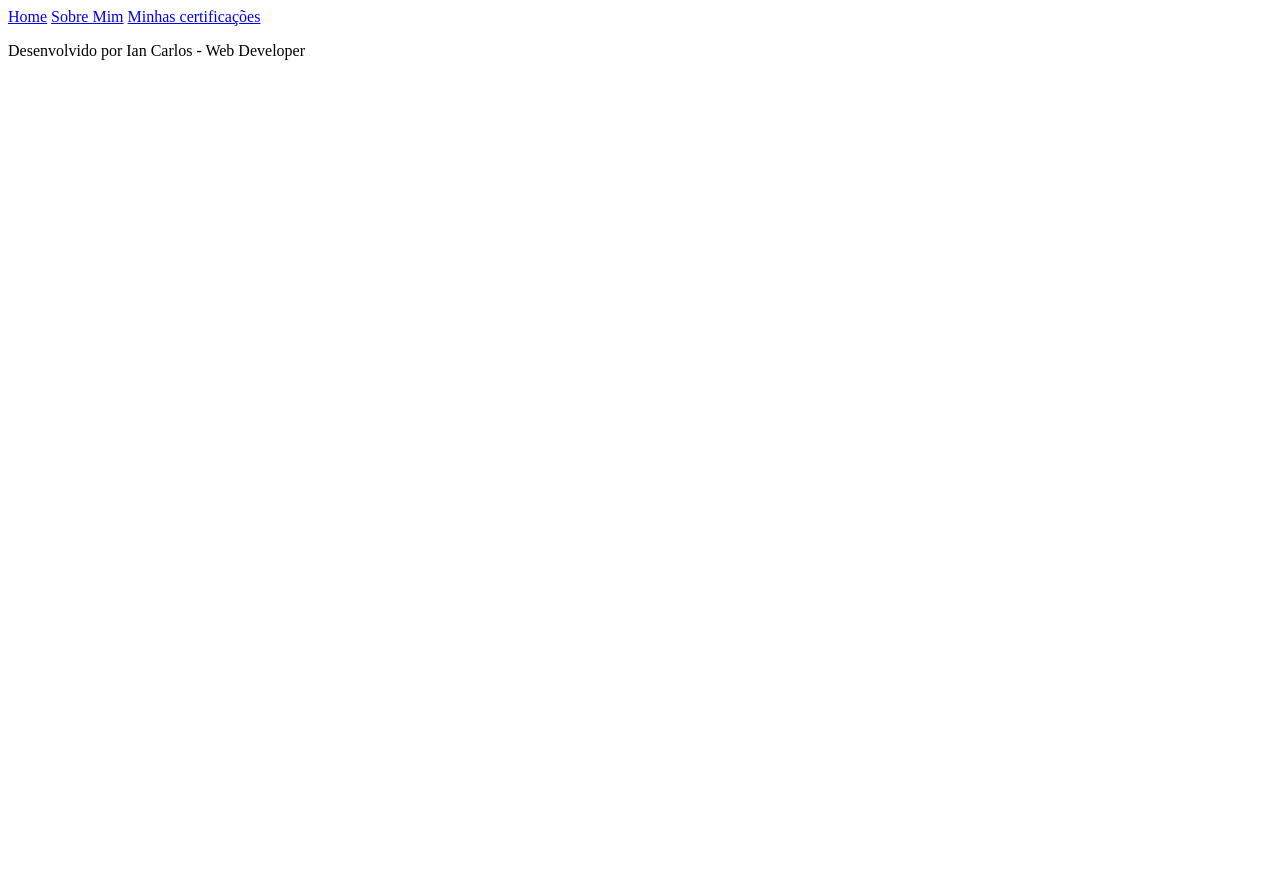
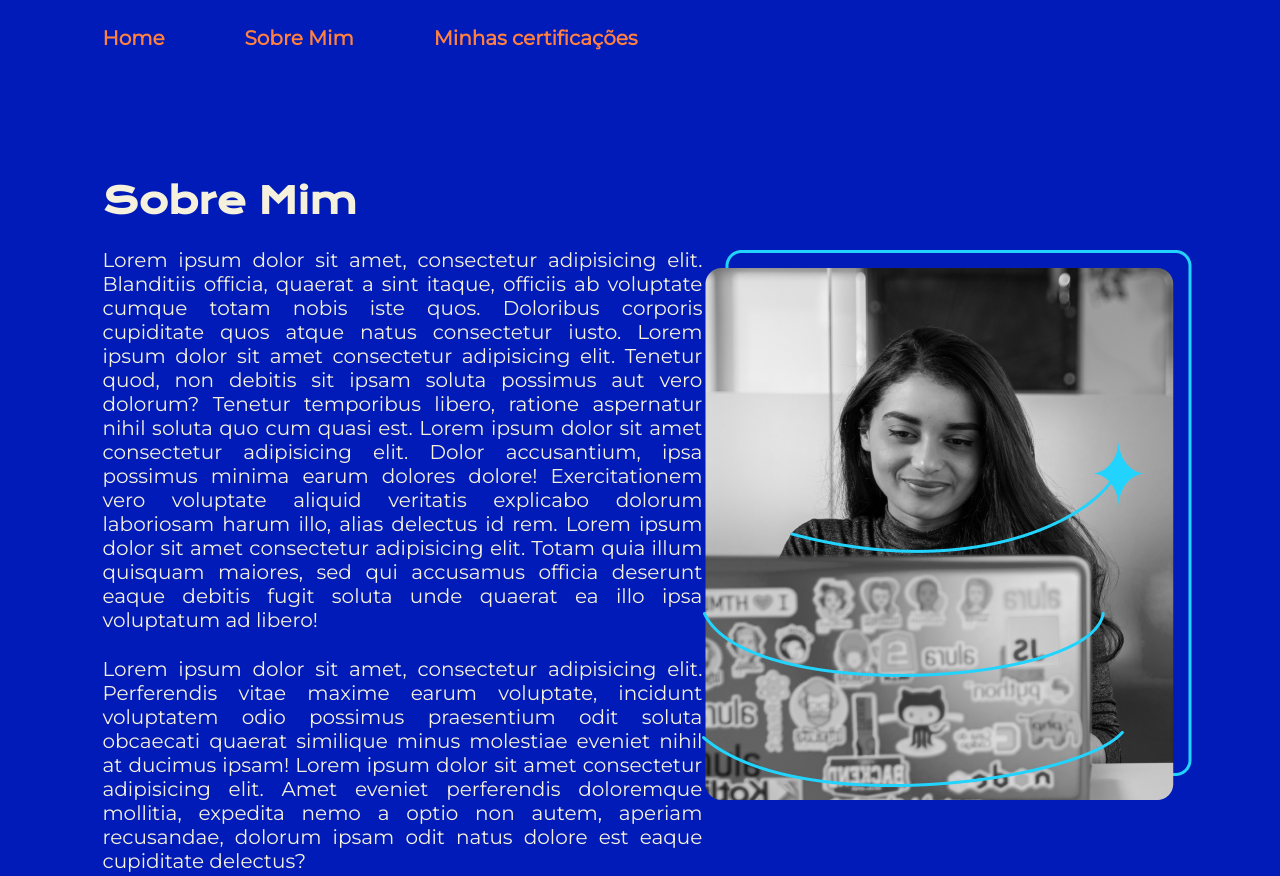
Before and after one commit to dev-iancarlossp/portfolio, a plain HTML site: page PROJ-001/about.html in a window 1280 px wide. Shown: the top 876 px of the page. Before the commit the page ends 800 px from the top, so only its background shows below. Drawn offline with nearby package versions, Linux system fonts and the light colour scheme.

Commit message:
atualizacao
nova estilizacao + variaveis
atualizacao - about html

```diff
--- a/PROJ-001/about.html
+++ b/PROJ-001/about.html
@@ -3,10 +3,11 @@
 <head>
     <meta charset="UTF-8">
     <meta name="viewport" content="width=device-width, initial-scale=1.0">
+    <link rel="stylesheet" href="styles/style.css">
     <title>Sobre Mim</title>
 </head>
 <body>
-    <header>
+    <header class="cabecalho">
         <nav class="cabecalho__menu">
             <a class="cabecalho__menu__link" href="index.html">Home</a>
             <a class="cabecalho__menu__link" href="about.html">Sobre Mim</a>
@@ -14,11 +15,18 @@
         </nav>
     </header>
 
-    <main>
-
+    <main class="apresentacao">
+        <section>
+            <div class="apresentacao__conteudo">
+                <h1 class="apresentacao__conteudo__titulo">Sobre Mim</h1>
+                <p class="apresentacao__conteudo__texto">Lorem ipsum dolor sit amet, consectetur adipisicing elit. Blanditiis officia, quaerat a sint itaque, officiis ab voluptate cumque totam nobis iste quos. Doloribus corporis cupiditate quos atque natus consectetur iusto. Lorem ipsum dolor sit amet consectetur adipisicing elit. Tenetur quod, non debitis sit ipsam soluta possimus aut vero dolorum? Tenetur temporibus libero, ratione aspernatur nihil soluta quo cum quasi est. Lorem ipsum dolor sit amet consectetur adipisicing elit. Dolor accusantium, ipsa possimus minima earum dolores dolore! Exercitationem vero voluptate aliquid veritatis explicabo dolorum laboriosam harum illo, alias delectus id rem. Lorem ipsum dolor sit amet consectetur adipisicing elit. Totam quia illum quisquam maiores, sed qui accusamus officia deserunt eaque debitis fugit soluta unde quaerat ea illo ipsa voluptatum ad libero!</p>
+                <p class="apresentacao__conteudo__texto">Lorem ipsum dolor sit amet, consectetur adipisicing elit. Perferendis vitae maxime earum voluptate, incidunt voluptatem odio possimus praesentium odit soluta obcaecati quaerat similique minus molestiae eveniet nihil at ducimus ipsam! Lorem ipsum dolor sit amet consectetur adipisicing elit. Amet eveniet perferendis doloremque mollitia, expedita nemo a optio non autem, aperiam recusandae, dolorum ipsam odit natus dolore est eaque cupiditate delectus?</p>
+            </div>
+        </section>
+        <img src="assets/foto-joana.png" alt="foto-joana">
     </main>
 
-    <footer>
+    <footer class="rodape">
         <p>Desenvolvido por Ian Carlos - Web Developer</p>
     </footer>
 </body>
--- a/PROJ-001/styles/style.css
+++ b/PROJ-001/styles/style.css
@@ -1,5 +1,16 @@
 @import url('https://fonts.googleapis.com/css2?family=Krona+One&display=swap');
 @import url('https://fonts.googleapis.com/css2?family=Montserrat:ital@0;1&display=swap');
+
+:root {
+    --cor-primaria: #001BB7;
+    --cor-secundaria: #F5F1DC;
+    --cor-terciaria: #FF8040;
+    --cor-destaque: #FF8040;
+    --cor-hover: #0046FF;
+
+    --fonte-principal: 'Krona One', sans-serif;
+    --fonte-secundaria: 'Montserrat', sans-serif;;
+}
 
 * {
     margin: 0;
@@ -7,8 +18,8 @@
 }
 
 body {
-    background-color: black;
-    color: #E6F1FF;
+    background-color: var(--cor-primaria);
+    color: var(--cor-secundaria);
     box-sizing: border-box;
 }
 
@@ -22,15 +33,17 @@ body {
 }
 
 .cabecalho__menu__link {
-    font-family: "Montserrat", sans-serif;
+    font-family: var(--fonte-secundaria);
     font-weight: 600;
     font-size: 20px;
-    color: #22D4FD;
+    color: var(--cor-terciaria);
     text-decoration: none;
+    transition: transform 0.3s ease;
 }
 
-.cabecalho__menu__link {
-
+.cabecalho__menu__link:hover {
+    transform: scale(1.1);
+    color: var(--cor-secundaria);
 }
 
 .apresentacao {
@@ -43,7 +56,7 @@ body {
 }
 
 .titulo-destaque {
-    color: #38C172;
+    color: var(--cor-destaque);
 }
 
 .apresentacao__conteudo {
@@ -54,12 +67,12 @@ body {
 }
 
 .apresentacao__conteudo__titulo {
-    font-family: "Krona One", sans-serif;
+    font-family: var(--fonte-principal);
     font-size: 36px;
 }
 
 .apresentacao__conteudo__texto {
-    font-family: "Montserrat", sans-serif;
+    font-family: var(--fonte-secundaria);
     font-size: 20px;
     text-align: justify;
 }
@@ -73,7 +86,7 @@ body {
 }
 
 .apresentacao__link__subtitulo {
-    font-family: "Krona One", sans-serif;
+    font-family: var(--fonte-principal);
     font-weight: 400;
     font-size: 24px;
 }
@@ -83,34 +96,34 @@ body {
     justify-content: center;
     align-items: center;
     gap: 12px;
-    font-family: "Montserrat", sans-serif;
+    font-family: var(--fonte-secundaria);
     font-weight: 600;
     font-size: 20px;
     color: white;
     text-align: center;
     text-decoration: none;
     width: 300px;
-    border: 2px solid #22D4FD;
+    border: 2px solid var(--cor-terciaria);
     border-radius: 16px;
     padding: 21.5px 0;
     transition: transform 0.3s ease;
 }
 
 .apresentacao__link__link:hover {
-    background-color: #272727;
+    background-color: var(--cor-hover);
     transform: scale(1.1);
 
 }
 
 .apresentacao__link__destaque {
-    color: #38C172;
+    color: var(--cor-destaque);
 }
 
 .rodape {
-    font-family: "Montserrat", sans-serif;
+    font-family: var(--fonte-secundaria);
     text-align: center;
     font-size: 15px;
-    background-color: #22D4FD;
-    color: black;
+    background-color: var(--cor-primaria);
+    color: var(--cor-secundaria);
     padding: 15px;
 }
```
Also changed, not shown: PROJ-001/index.html (+1 -1 lines).
